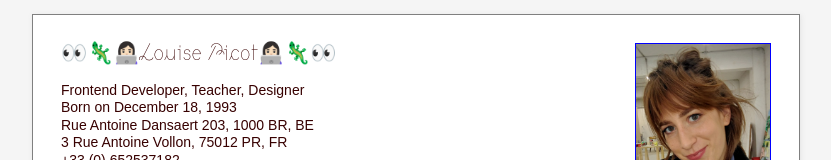
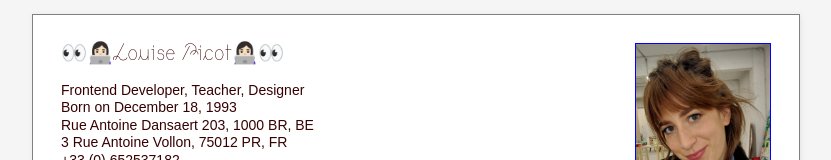
Before and after one commit to louisepicot/cv-site, a plain HTML site: page index.html in a window 1280 px wide. Shown: the top 160 px of the page, without its empty margins (224-1055 px from the left). Drawn offline with Linux system fonts and the light colour scheme.

Commit message:
remove emoji

```diff
--- a/index.html
+++ b/index.html
@@ -14,7 +14,7 @@
     <div class="container">
         <div class="header">
             <div class="contacts">
-                <h3>👀🦎👩🏻‍💻Louise Picot👩🏻‍💻🦎👀</h3>
+                <h3>👀👩🏻‍💻Louise Picot👩🏻‍💻👀</h3>
                 <p>Frontend Developer, Teacher, Designer</p>
                 <p>Born on December 18, 1993</p>
                 <p>Rue Antoine Dansaert 203, 1000 BR, BE</p>
```
